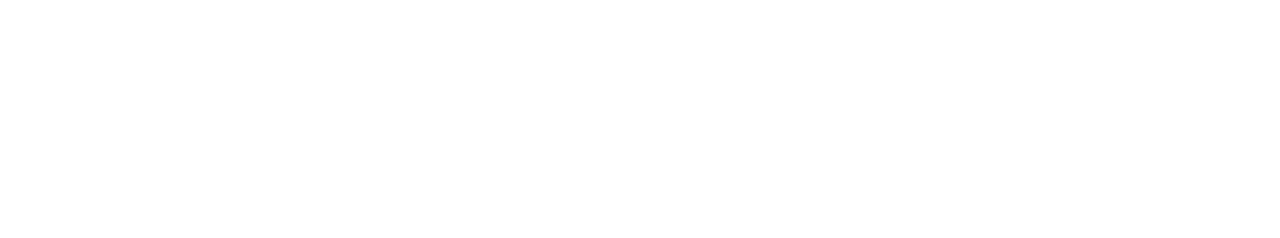
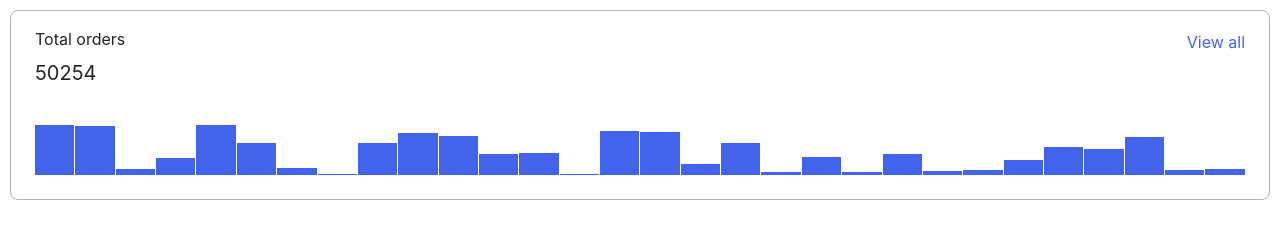
Before and after one commit to js-tasks-ru/htmlcss-20230911-4_info91, a website: page 04-lection2/01-histogram/index.html in a window 1280 px wide. Drawn offline with Linux system fonts and the light colour scheme; a web font is replaced by a local one.

Commit message:
hw4 histogram

```diff
--- a/04-lection2/01-histogram/histogram.css
+++ b/04-lection2/01-histogram/histogram.css
@@ -0,0 +1,59 @@
+.histogram {
+  display: flex;
+  flex-direction: column;
+  justify-content: space-between;
+  padding: 16px 24px 24px 24px;
+
+  /* max-width: 354px;
+  max-height: 185px; */
+  fill: #fff;
+  border: 1px solid var(--grey-3, #acb5bd);
+  border-radius: 8px;
+}
+.histogram__header {
+  display: flex;
+  justify-content: space-between;
+}
+
+.histogram__title {
+  color: var(--black, #212429);
+  font-family: Inter;
+  font-size: 16px;
+  font-weight: 400;
+  line-height: 24px;
+  margin: 0;
+}
+.histogram__link {
+  color: var(--primary, #4263eb);
+  font-family: Inter;
+  font-size: 16px;
+  font-weight: 400;
+  line-height: 24px;
+  text-decoration: none;
+  margin-top: 3px;
+}
+.histogram__count {
+  color: var(--Black, #212429);
+  font-family: Inter;
+  font-size: 20px;
+  font-style: normal;
+  font-weight: 400;
+  line-height: 26px;
+  margin: 6px 0 39px 0;
+}
+
+.histogram__chart {
+  display: flex;
+  align-items: flex-end;
+  height: 50px;
+  overflow: hidden;
+}
+.histogram__bar {
+  background: var(--primary, #4263eb);
+  min-width: 9px;
+  height: 70%;
+  flex-grow: 1;
+}
+.histogram__bar ~ .histogram__bar {
+  margin-left: 1px;
+}
--- a/04-lection2/01-histogram/index.html
+++ b/04-lection2/01-histogram/index.html
@@ -1,11 +1,41 @@
 <!DOCTYPE html>
 <!-- Страница с гистограммой -->
 <html lang="ru">
-    <head>
-        <link rel="stylesheet" href="../../assets/css/main.css">
-        <link rel="stylesheet" href="./histogram.css">
-    </head>
-    <body>
-
-    </body>
+  <head>
+    <link rel="stylesheet" href="../../assets/css/main.css" />
+    <link rel="stylesheet" href="./histogram.css" />
+  </head>
+  <body>
+    <style>
+      body {
+        padding: 10px;
+      }
+    </style>
+    <div class="histogram">
+      <div>
+        <header class="histogram__header">
+          <p class="histogram__title">Total orders</p>
+          <a href="#" class="histogram__link">View all</a>
+        </header>
+        <h4 class="histogram__count">50254</h4>
+      </div>
+      <div class="histogram__chart"></div>
+    </div>
+    <script>
+      window.onload = () => {
+        const chart = document.querySelector('.histogram__chart');
+        const bars = [100];
+        for (let i = 0; i < 29; i++) {
+          bars.push(Math.random() * 100);
+        }
+        const elements = bars.map((item) => {
+          const el = document.createElement('div');
+          el.className = 'histogram__bar';
+          el.style.height = `${item}%`;
+          return el;
+        });
+        chart.append(...elements);
+      };
+    </script>
+  </body>
 </html>
```
